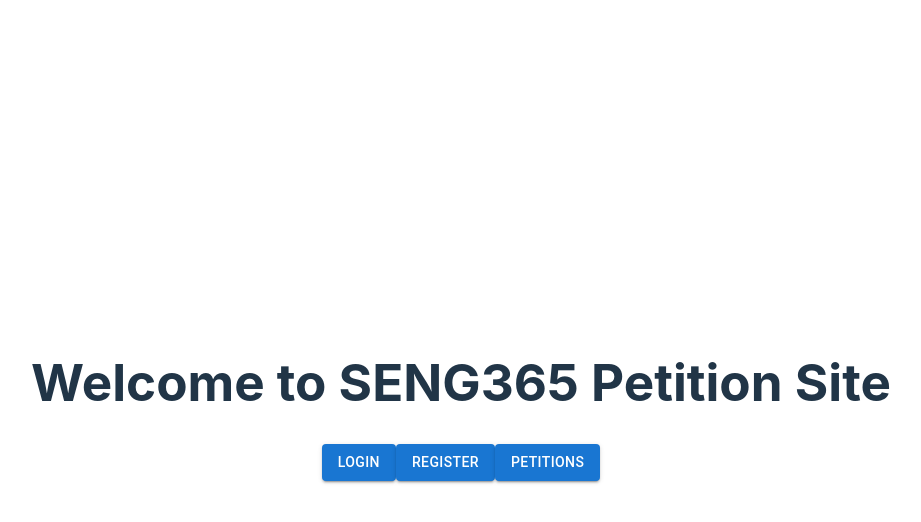
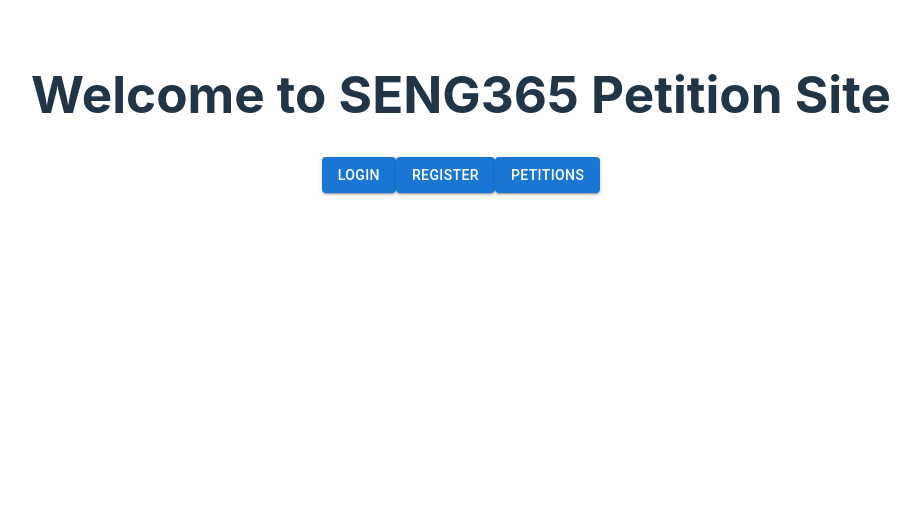
Before and after one commit to hazzery/Petitions365-FrontEnd, a React (Vite) app: page / in a window 1280 px wide. Shown: the top 522 px of the page, without its empty margins (179-1100 px from the left). Built offline with nearby package versions, Linux system fonts and the light colour scheme.

Commit message:
changed styling of root to force all pages to take up full view height and 1280px width

```diff
--- a/src/App.css
+++ b/src/App.css
@@ -3,4 +3,6 @@
     margin: 0 auto;
     padding: 2rem;
     text-align: center;
+    width: 100%;
+    min-height: 100vh;
 }
```
